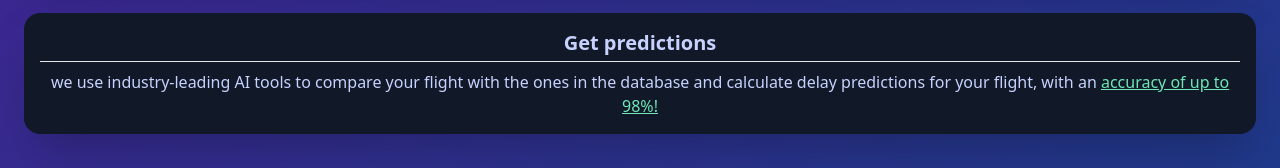
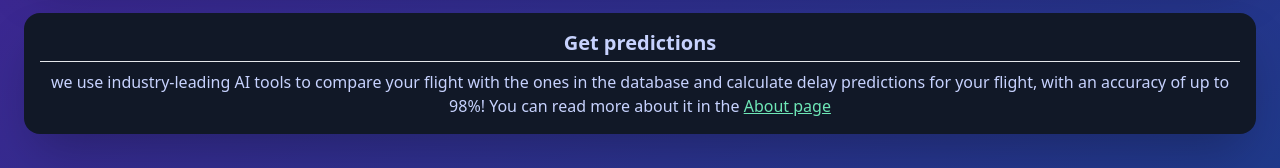
Before and after one commit to lodelux/flight-prediction, a Vue app: page / in a window 1280 px wide. Shown: the part 584-752 px from the top of the page. Built offline with nearby package versions, Linux system fonts and the light colour scheme; a web font is replaced by a local one.

Commit message:
+inbound link

```diff
--- a/public/index.html
+++ b/public/index.html
@@ -1,7 +1,7 @@
 <!DOCTYPE html>
 <html lang="">
   <head>
-    <meta name="description" content="flight delay prediction using AI ">
+    <meta name="description" content="flight delay prediction online using AI ">
     <meta charset="utf-8">
     <meta http-equiv="X-UA-Compatible" content="IE=edge">
     <meta name="viewport" content="width=device-width,initial-scale=1.0">
--- a/src/views/Home.vue
+++ b/src/views/Home.vue
@@ -24,13 +24,13 @@
         <p class="block mt-2">
           we use industry-leading AI tools to compare your flight with the ones
           in the database and calculate delay predictions for your flight, with
-          an
+          an accuracy of up to 98%! You can read more about it in the
           <a
             class="underline text-green-300"
             target="_blank"
-            href="https://developers.amadeus.com/blog/flight-delay-prediction-machine-learning"
-          >
-            accuracy of up to 98%!</a
+            href="https://www.willigetdelayed.com/about"
+          > About page
+            </a
           >
         </p>
       </li>
```
